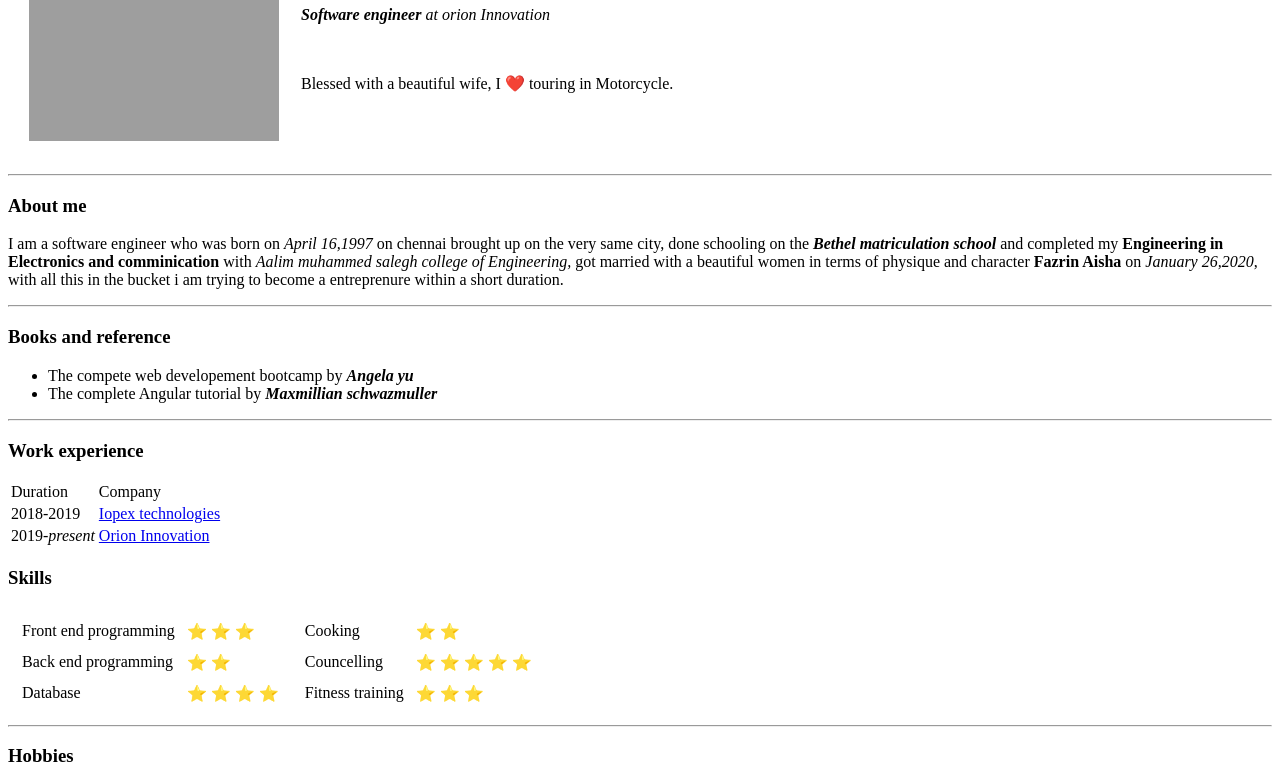
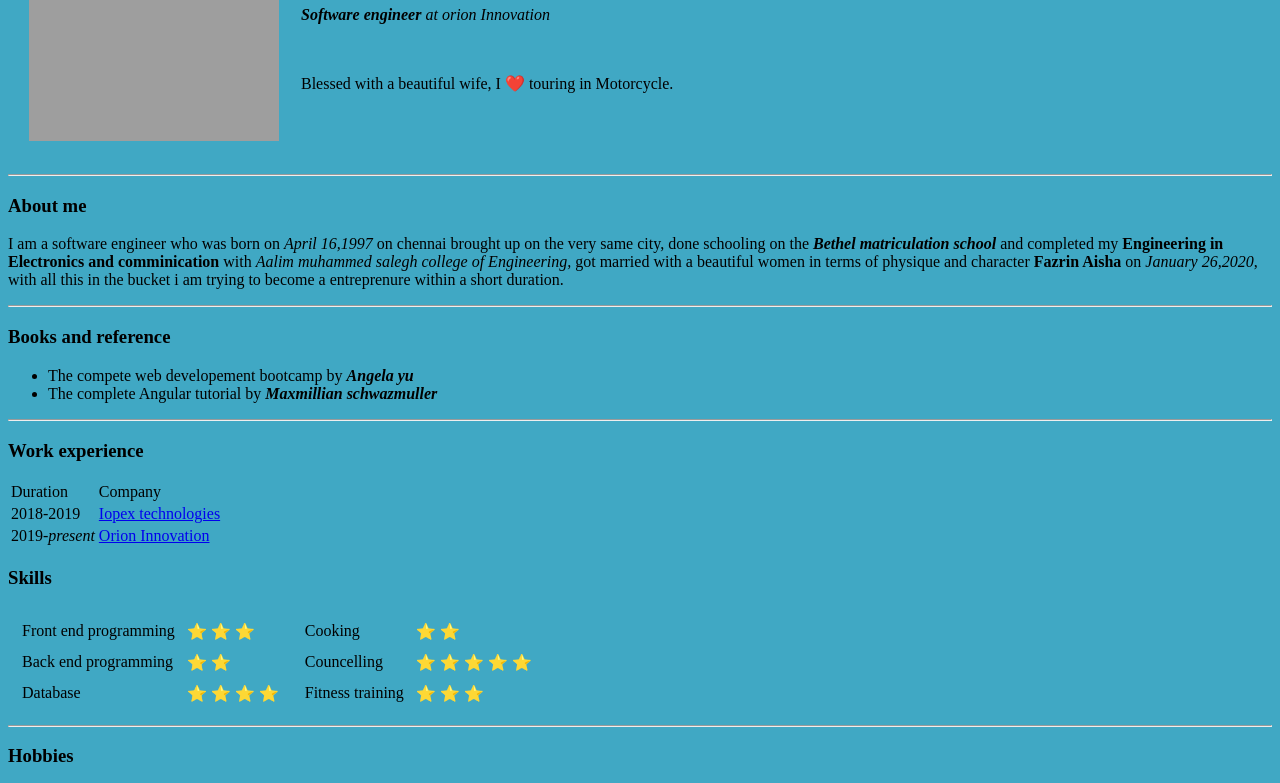
Before and after one commit to Rinais/cv, a plain HTML site: page index.html in a window 1280 px wide. Shown: the part 138-921 px from the top of the page. Drawn offline with Linux system fonts and the light colour scheme; grey boxes are pictures that could not be loaded.

Commit message:
schanged the colour
changed the colour

```diff
--- a/index.html
+++ b/index.html
@@ -12,7 +12,7 @@
     <title>Enayathullah's web profile</title>
   </head>
 
-  <body style="background-color: 40a8c4;">
+  <body style="background-color: #40a8c4;">
     <table cellspacing="20">
       <tr>
         <td>
```
